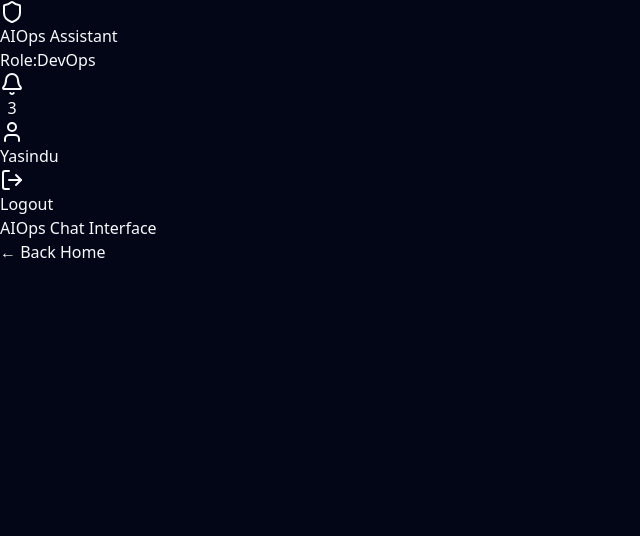
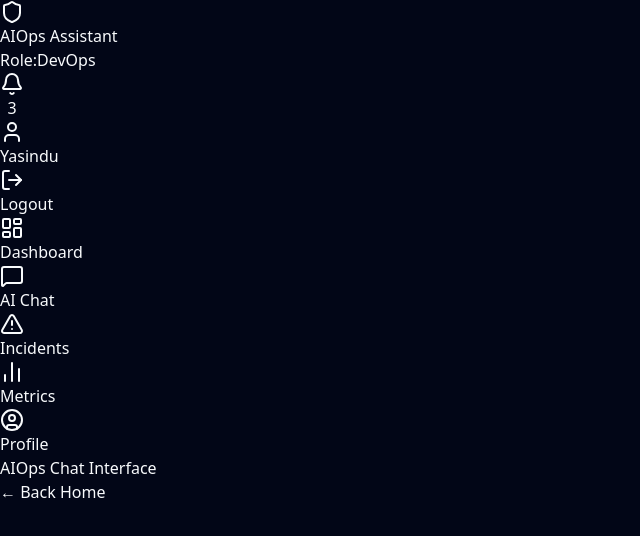
Before and after one commit to yasindumalmith/Monitoring-the-Cluster-with-AIOps-agent-Assistant-, a React (Vite) app in the folder frontend/Cluster-Agent/: page /chat in a window 1280 px wide. Shown: the top 536 px of the page, without its empty margins (0-640 px from the left). Built offline with nearby package versions, Linux system fonts and the light colour scheme.

Commit message:
implement role-based sidebar

```diff
--- a/frontend/Cluster-Agent/src/App.tsx
+++ b/frontend/Cluster-Agent/src/App.tsx
@@ -1,5 +1,6 @@
 import { BrowserRouter as Router, Routes, Route, Link } from 'react-router-dom';
 import { NavBar } from './components/common/NavBar';
+import { Sidebar } from './components/common/Sidebar';
 
 function LandingPage() {
   return (
@@ -53,14 +54,26 @@ function App() {
     <Router>
       <div className="min-h-screen bg-slate-950 flex flex-col">
         <NavBar user={mockUser} incidentCount={3} />
-        <main className="flex-1">
+
+        <div className="flex flex-1 overflow-hidden">
+          {mockUser && <Sidebar userRole={mockUser.role} />}
+
+          <main className="flex-1 overflow-y-auto p-8">
             <Routes>
               <Route path="/" element={<LandingPage />} />
               <Route path="/login" element={<Login />} />
               <Route path="/register" element={<Register />} />
               <Route path="/chat" element={<Chat />} />
+
+              {/* Sidebar Placeholder Routes */}
+              <Route path="/dashboard" element={<div className="text-white text-2xl font-bold">Dashboard Placeholder</div>} />
+              <Route path="/incidents" element={<div className="text-white text-2xl font-bold">Incidents Placeholder</div>} />
+              <Route path="/metrics" element={<div className="text-white text-2xl font-bold">Metrics Placeholder</div>} />
+              <Route path="/users" element={<div className="text-white text-2xl font-bold">Users Placeholder</div>} />
+              <Route path="/profile" element={<div className="text-white text-2xl font-bold">Profile Placeholder</div>} />
             </Routes>
           </main>
+        </div>
       </div>
     </Router>
   );
--- a/frontend/Cluster-Agent/src/components/common/Sidebar.tsx
+++ b/frontend/Cluster-Agent/src/components/common/Sidebar.tsx
@@ -0,0 +1,62 @@
+import { Link, useLocation } from 'react-router-dom';
+import { LayoutDashboard, MessageSquare, AlertTriangle, BarChart2, Users, UserCircle } from 'lucide-react';
+
+interface SidebarProps {
+  userRole: string; // 'admin' | 'devops' | 'developer'
+}
+
+type MenuItem = {
+  name: string;
+  path: string;
+  icon: React.ElementType;
+  roles: string[];
+};
+
+const MENU_ITEMS: MenuItem[] = [
+  { name: 'Dashboard', path: '/dashboard', icon: LayoutDashboard, roles: ['admin', 'devops', 'developer'] },
+  { name: 'AI Chat', path: '/chat', icon: MessageSquare, roles: ['admin', 'devops', 'developer'] },
+  { name: 'Incidents', path: '/incidents', icon: AlertTriangle, roles: ['admin', 'devops', 'developer'] },
+  { name: 'Metrics', path: '/metrics', icon: BarChart2, roles: ['admin', 'devops'] },
+  { name: 'Users', path: '/users', icon: Users, roles: ['admin'] },
+  { name: 'Profile', path: '/profile', icon: UserCircle, roles: ['admin', 'devops', 'developer'] },
+];
+
+export function Sidebar({ userRole }: SidebarProps) {
+  const location = useLocation();
+
+  // Normalize role to lowercase to easily match the roles array
+  const roleLower = userRole.toLowerCase();
+
+  // Filter menu items based on the user's current role
+  const allowedItems = MENU_ITEMS.filter(item => item.roles.includes(roleLower));
+
+  return (
+    <aside className="w-64 bg-[#1a0b2e]/30 border-r border-purple-900/30 min-h-[calc(100vh-4rem)] shadow-[4px_0_24px_rgba(128,90,213,0.05)]">
+      <div className="p-4 space-y-2">
+        {allowedItems.map((item) => {
+          const isActive = location.pathname === item.path;
+          const Icon = item.icon;
+
+          return (
+            <Link
+              key={item.name}
+              to={item.path}
+              className={`group flex items-center gap-3 px-4 py-3 rounded-lg font-medium transition-all duration-200 ${
+                isActive
+                  ? 'bg-purple-600/20 text-purple-300 border border-purple-500/30 shadow-[0_0_15px_rgba(128,90,213,0.1)]'
+                  : 'text-slate-400 hover:text-purple-200 hover:bg-purple-900/30 border border-transparent hover:border-purple-800/30'
+              }`}
+            >
+              <Icon
+                className={`h-5 w-5 transition-colors ${
+                  isActive ? 'text-purple-400' : 'text-slate-500 group-hover:text-purple-400'
+                }`}
+              />
+              <span className="tracking-wide">{item.name}</span>
+            </Link>
+          );
+        })}
+      </div>
+    </aside>
+  );
+}
```
Lines whose indentation alone changed are shown as unchanged.
